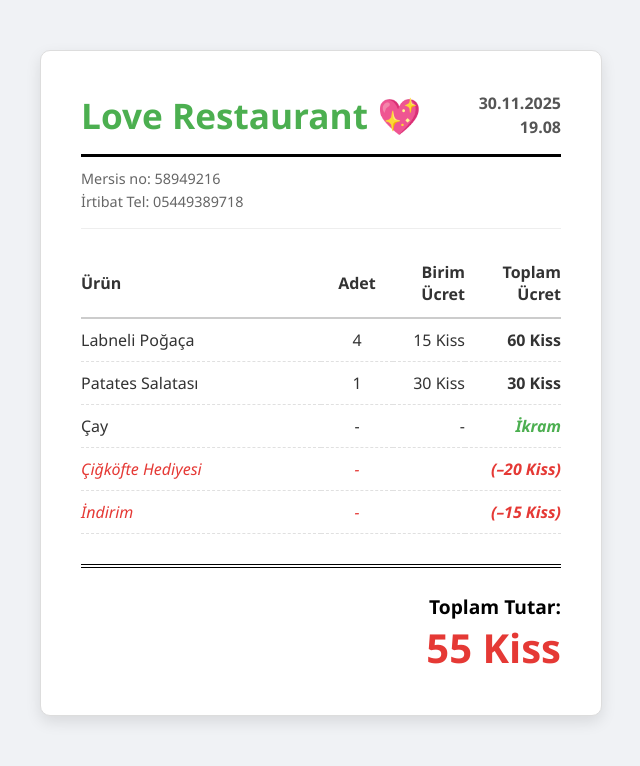
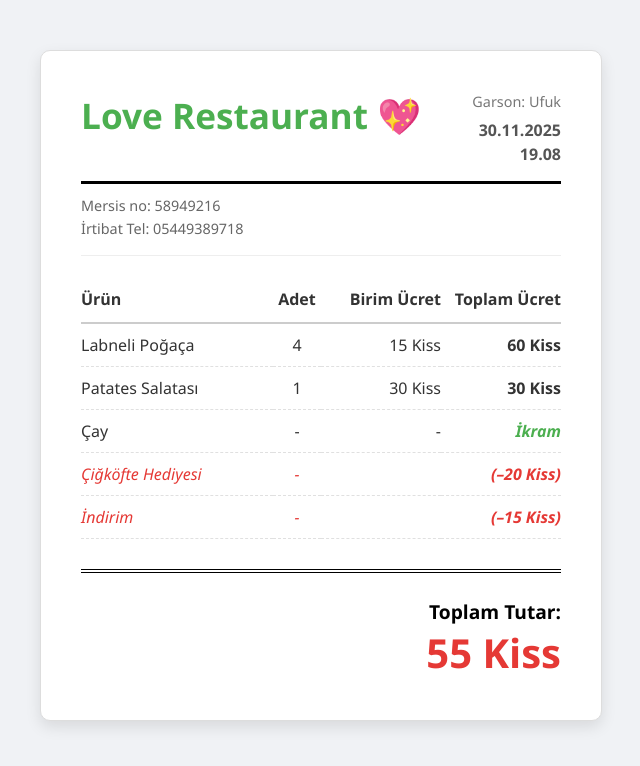
Before and after one commit to aksoyyufukk/Adisyon, a plain HTML site: page index.html in a window 1280 px wide. Both pictures are taken after a click on the element 640 px from the left and 400 px from the top of the page. Shown: the whole page, without its empty margins (319-959 px from the left). Drawn offline with Linux system fonts and the light colour scheme.

Commit message:
Refactor styles and update table layout in index.html

```diff
--- a/index.html
+++ b/index.html
@@ -102,13 +102,21 @@
             flex-grow: 1;
         }
 
-        .tarih-saat {
+        .bilgi-kolonu {
             text-align: right;
             font-size: 1em;
             color: #555;
             line-height: 1.5;
-            font-weight: 600; /* Kalınlık vurgusu yerine 600 */
+            font-weight: 600;
         }
+        /* Yeni Garson Bilgisi Stili */
+        .bilgi-kolonu .garson {
+            font-size: 0.9em;
+            font-weight: 500;
+            color: #777;
+            margin-bottom: 5px;
+        }
+
 
         .iletisim-bilgileri {
             margin-top: -15px;
@@ -141,18 +149,19 @@
             border-bottom: 1px dashed #e0e0e0; /* Yumuşak kesik çizgi */
         }
 
-        /* Sütun Hizalamaları */
-        .urun-tablo th:nth-child(2), .urun-tablo td:nth-child(2) { text-align: center; }
-        .urun-tablo th:nth-child(3), .urun-tablo td:nth-child(3) { text-align: right; }
-        .urun-tablo th:last-child, .urun-tablo td:last-child { text-align: right; font-weight: bold; }
+        /* Sütun Hizalamaları ve GENİŞLİKLERİ (DEĞİŞEN KISIM) */
+        .urun-tablo th:nth-child(1), .urun-tablo td:nth-child(1) { width: 40%; } /* Ürün (Daraltıldı) */
+        .urun-tablo th:nth-child(2), .urun-tablo td:nth-child(2) { width: 10%; text-align: center; } /* Adet (Aynı) */
+        .urun-tablo th:nth-child(3), .urun-tablo td:nth-child(3) { width: 25%; text-align: right; } /* Birim Ücret (Genişletildi) */
+        .urun-tablo th:last-child, .urun-tablo td:last-child { width: 25%; text-align: right; font-weight: bold; } /* Toplam Ücret (Genişletildi) */
 
         .ikram td:last-child {
-            color: #4CAF50; /* Yeşil */
+            color: #4CAF50;
             font-style: italic;
         }
 
         .cikarilan td {
-             color: #e53935; /* Koyu kırmızı */
+             color: #e53935;
              font-style: italic;
         }
         .cikarilan td:last-child {
@@ -162,15 +171,15 @@
         .toplam-alan {
             margin-top: 30px;
             padding-top: 25px;
-            border-top: 4px double #000; /* Çift çizgi */
+            border-top: 4px double #000;
             text-align: right;
         }
 
         .toplam-alan strong {
             font-size: 2.5em;
             font-weight: 900;
-            color: #e53935; /* Toplam tutarı kırmızı ve dikkat çekici yap */
-            display: block; /* Yeni satıra al */
+            color: #e53935;
+            display: block;
         }
         .toplam-alan span {
             font-size: 1.2em;
@@ -195,8 +204,8 @@
 
         <div class="adisyon-baslik">
             <h1>Love Restaurant 💖</h1>
-            <div class="tarih-saat">
-                30.11.2025<br>
+            <div class="bilgi-kolonu">
+                <div class="garson">Garson: Ufuk</div> 30.11.2025<br>
                 19.08
             </div>
         </div>
@@ -209,11 +218,8 @@
         <table class="urun-tablo">
             <thead>
                 <tr>
-                    <th style="width: 50%;">Ürün</th>
-                    <th style="width: 15%; text-align: center;">Adet</th>
-                    <th style="width: 15%; text-align: right;">Birim Ücret</th>
-                    <th style="width: 20%; text-align: right;">Toplam Ücret</th>
-                </tr>
+                    <th style="width: 40%;">Ürün</th> <th style="width: 10%; text-align: center;">Adet</th>
+                    <th style="width: 25%; text-align: right;">Birim Ücret</th> <th style="width: 25%; text-align: right;">Toplam Ücret</th> </tr>
             </thead>
             <tbody>
                 <tr>
@@ -258,12 +264,11 @@
 
     <script>
         function gosterAdisyon() {
-            document.getElementById('uyariSayfasi').style.display = 'none'; // Uyarıyı gizle
-            document.getElementById('adisyonSayfasi').style.display = 'block'; // Adisyonu göster
-            // Adisyon gösterildiğinde sayfa düzenini ayarla
+            document.getElementById('uyariSayfasi').style.display = 'none';
+            document.getElementById('adisyonSayfasi').style.display = 'block';
             document.body.style.justifyContent = 'center';
-            document.body.style.alignItems = 'flex-start'; // Yukarı hizala
-            document.body.style.padding = '50px 0'; // Üstten ve alttan boşluk ekle
+            document.body.style.alignItems = 'flex-start';
+            document.body.style.padding = '50px 0';
         }
     </script>
 
```
